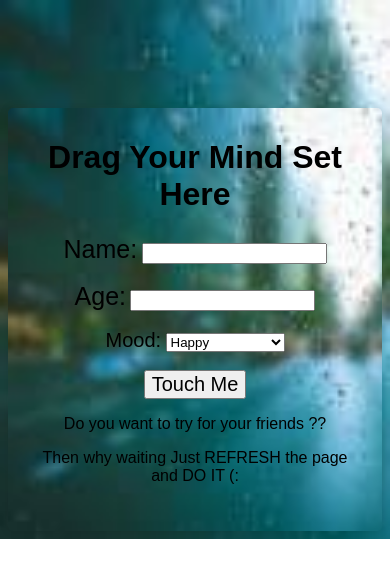
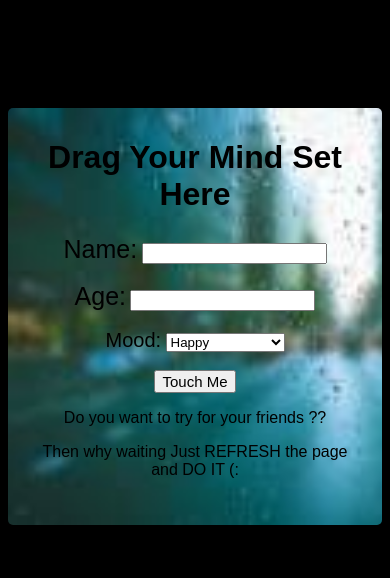
Before and after one commit to letbeadreamer/message-to-mind.com, a plain HTML site: page index.html in a window 390 px wide. Drawn offline with Linux system fonts and the light colour scheme.

Commit message:
Add files via upload

```diff
--- a/index.html
+++ b/index.html
@@ -25,7 +25,7 @@
                 <option value="need_motivation">Need Motivation</option>
             </select><br><br>
 
-            <button type="button" onclick="generateMessage()" style="font-size:20px;">Touch Me</button>
+            <button type="button" onclick="generateMessage()" style="font-size:15px;">Touch Me</button>
         </form>
         <div id="motivationMessage"></div>
         <p>Do you want to try for your friends ??</p>
--- a/msg.css
+++ b/msg.css
@@ -1,11 +1,13 @@
 body {
     font-family: Arial, sans-serif;
     text-align: center;
-    background-image:url(images.jpg);
+    padding-top:100px;
+    background-color: black;
+   /* background-image:url(images.jpg);
     background-repeat:no-repeat;
     background-size:cover;
-    padding-top:100px;
-
+    background-position:relative;
+   */
 
 }
 .container {
@@ -21,8 +23,8 @@ body {
 }
 
 /* Add this CSS for mobile responsiveness */
-@media screen and (max-width: 600px) {
+@media screen and (max-width: 770px) {
     .container {
-        max-width: 90%;
+        max-width: 100%;
     }
 }
```
